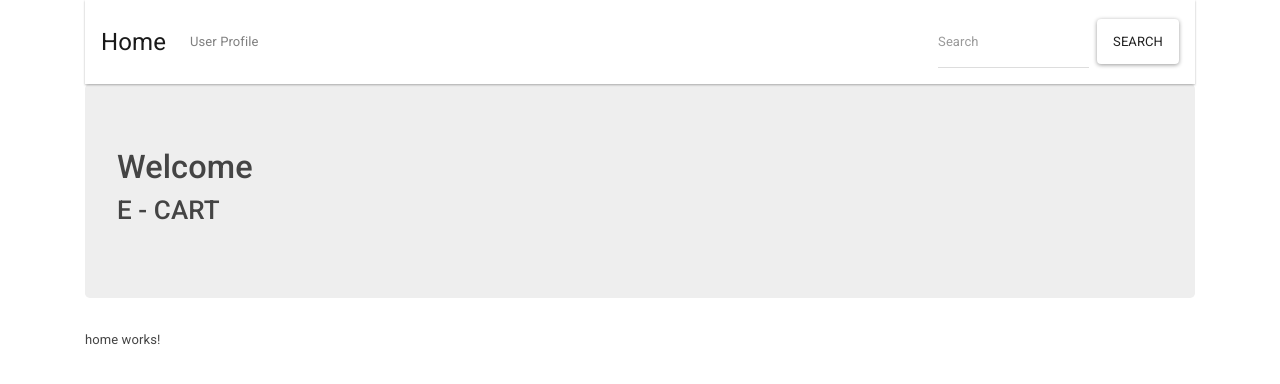
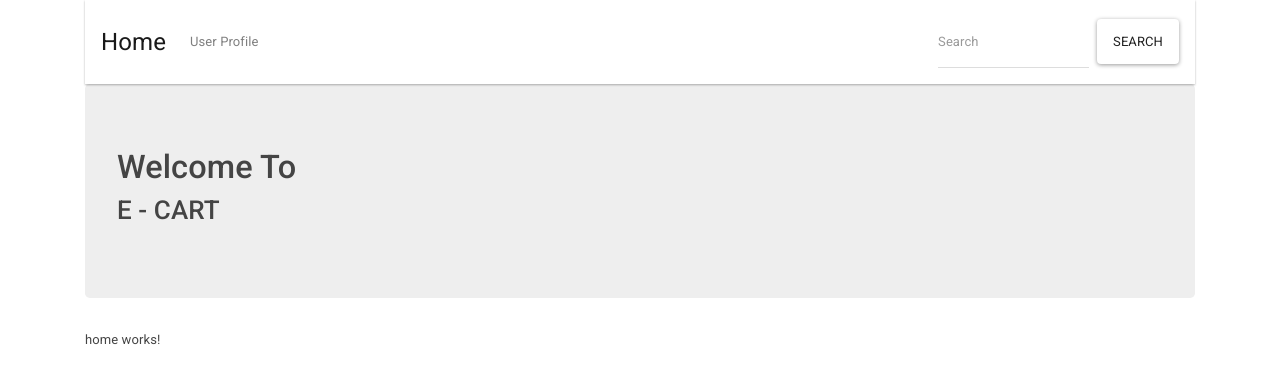
Before and after one commit to Someshb/ecart, an Angular app: page /home in a window 1280 px wide. Shown: the top 384 px of the page. Built offline with nearby package versions, Linux system fonts and the light colour scheme.

Commit message:
Commit chnages is apps title

```diff
--- a/src/app/app.component.html
+++ b/src/app/app.component.html
@@ -4,7 +4,7 @@
 
 
   <div class="jumbotron">
-    <h1>Welcome </h1>
+    <h1>Welcome To</h1>
     <h2> {{title}}</h2>
   </div>
 
--- a/src/index.html
+++ b/src/index.html
@@ -2,7 +2,7 @@
 <html lang="en">
 <head>
   <meta charset="utf-8">
-  <title>CascadeComponent</title>
+  <title>Microservice E cart</title>
   <base href="/">
 
   <meta name="viewport" content="width=device-width, initial-scale=1">
```
Also changed, not shown: 7 other files (tests, documents, lock files or other folders).
